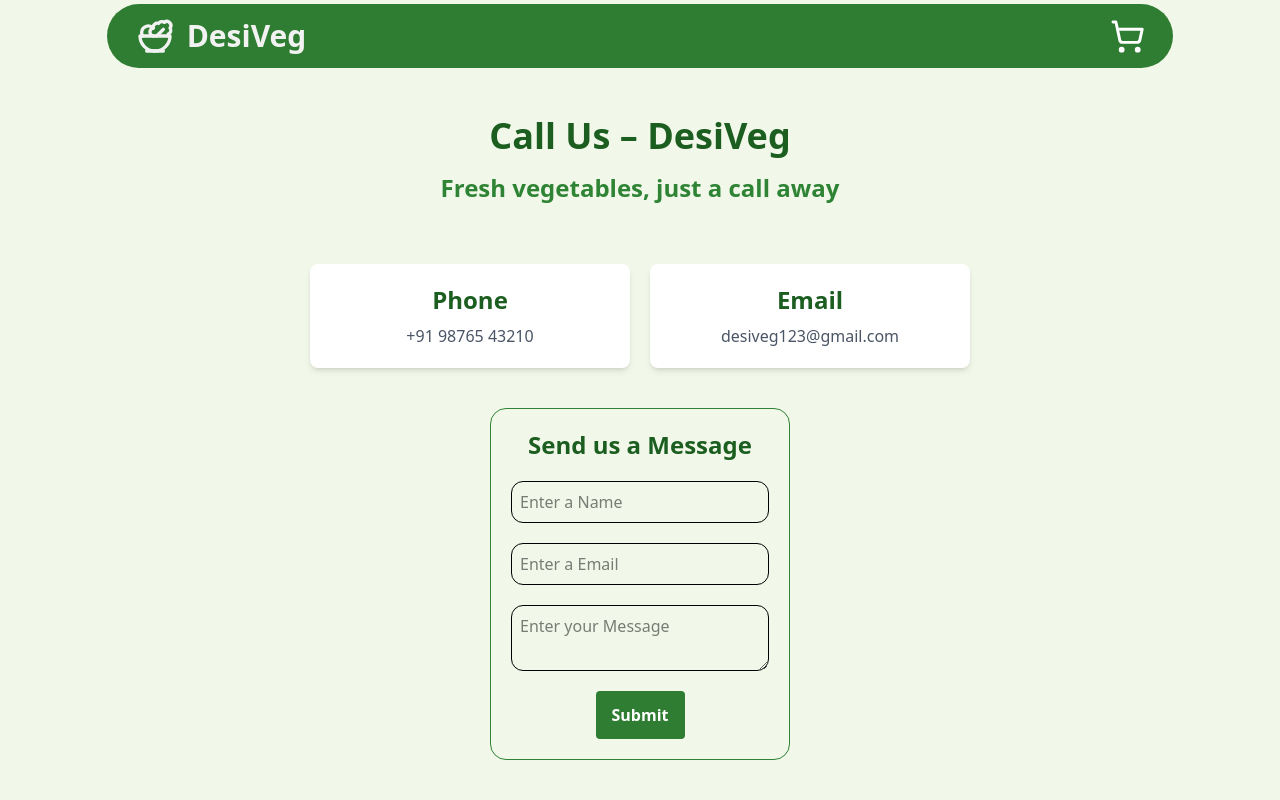
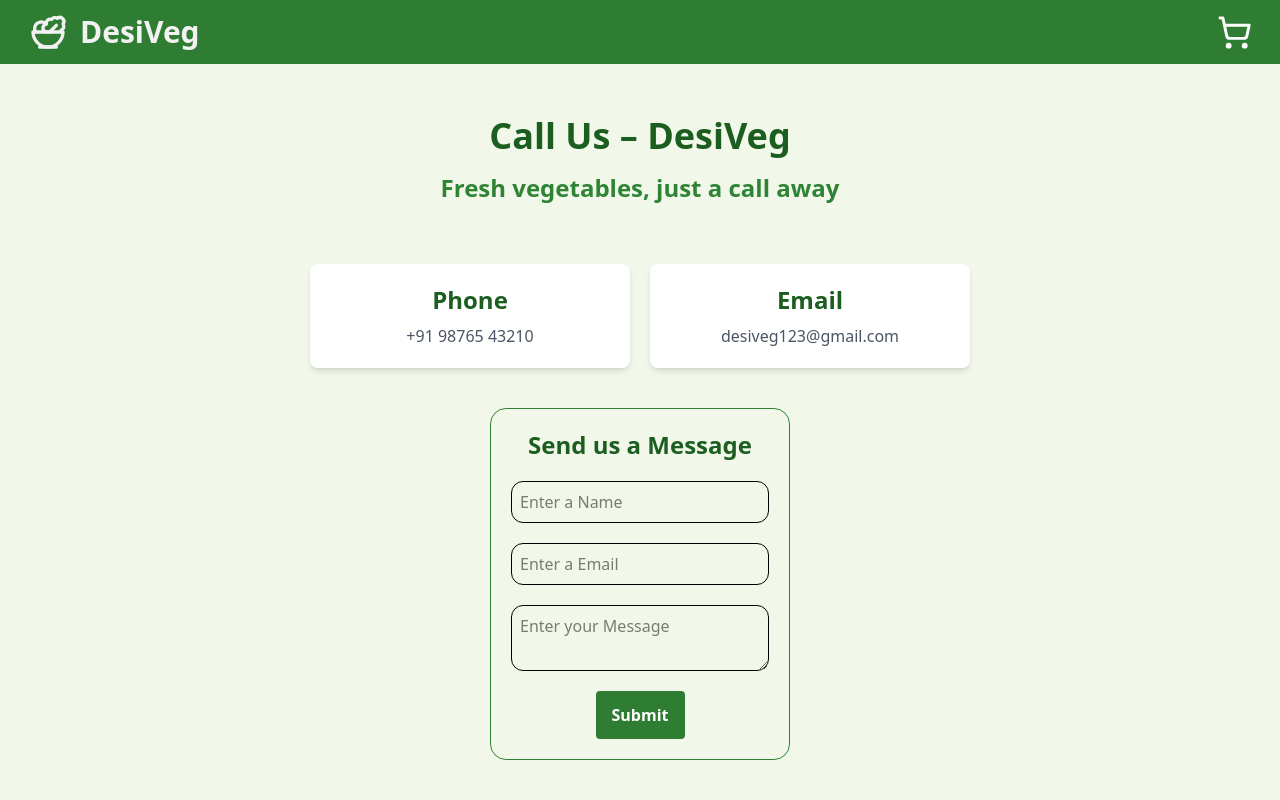
Before and after one commit to siddhikharde/DesiVeg, a React (Vite) app: page /callus in a window 1280 px wide. Shown: the top 800 px of the page. Built offline with nearby package versions, Linux system fonts and the light colour scheme; no server answers.

Commit message:
basic changes added

```diff
--- a/src/components/CartVegitableCard.jsx
+++ b/src/components/CartVegitableCard.jsx
@@ -16,7 +16,7 @@ function CartVegitableCard(
     return (
         <div>
             {
-                <div key={id} className='flex flex-col gap-2 md:flex-row bg-[#FFFFFF] border border-[#C8E6C9] p-2 m-4 rounded-2xl shadow-md'>
+                <div key={id} className='flex flex-col gap-2 md:flex-row bg-[#FFFFFF] border border-[#C8E6C9] p-2  rounded-2xl shadow-md'>
                     <div className='md:w-90 w-full h-70 md:h-55 rounded-xl overflow-hidden'>
                         <img src={image} alt={name} className='object-cover h-full w-full rounded-xl'/>
                     </div>
--- a/src/components/Navbar.jsx
+++ b/src/components/Navbar.jsx
@@ -12,7 +12,7 @@ useEffect(()=>{
 },[refreshCart])
 
   return (
-    <div className='max-w-10/12 z-50 bg-[#2E7D32] mx-auto flex items-center justify-between px-7 py-3 sticky top-1 rounded-full'>
+    <div className='max-w-full z-50 bg-[#2E7D32] mx-auto flex items-center justify-between px-7 py-3 sticky top-0 '>
       <Link to="/" className='font-bold text-[#f2f2f2] text-3xl flex items-center gap-3'>
         <Salad size={40} strokeWidth={2}/> DesiVeg</Link>
        <Link to="/cart" className='relative flex items-center gap-2'>
--- a/src/index.css
+++ b/src/index.css
@@ -17,3 +17,6 @@ h5{
 h6{
   @apply text-base  ;
 }
+*{
+  box-sizing: border-box;
+}
--- a/src/views/CallUs.jsx
+++ b/src/views/CallUs.jsx
@@ -15,9 +15,9 @@ function CallUs() {
   return (
    <div className='bg-[#F1F8E9]'>
     <Navbar/>
-     <div className='min-h-screen p-5'>
+     <div className='min-h-[80vh] p-5'>
       <div className='flex flex-col justify-center items-center p-5 gap-4'>
-        <h1 className=' font-bold mt-3 text-[#1B5E20]'> Call Us – DesiVeg</h1>
+        <h1 className=' font-bold mt-3 text-center text-[#1B5E20]'> Call Us – DesiVeg</h1>
         <p className='text-center text-2xl font-bold text-[#2e8434]'>Fresh vegetables, just a call away</p>
       </div>
       <div className='flex justify-center items-center gap-5 mt-10 flex-col md:flex-row mb-10'>
--- a/src/views/MyCart.jsx
+++ b/src/views/MyCart.jsx
@@ -20,7 +20,7 @@ function Cart() {
   return (
     <div className=' bg-[#F1F8E9] ' >
         <Navbar/>
-        <div className='min-h-screen '>
+        <div className='min-h-[80vh] '>
           <h2 className='text-center  mt-5 font-bold text-4xl! text-[#1B5E20] '>
           {
           cartItems.length===0 ? "Your Cart is Empty" : "My Cart"
@@ -30,7 +30,7 @@ function Cart() {
           cartItems.length===0 ? null : `Total Items: ${cartItems.length} - Total Price: ₹${totalPrice}`
          } </p>
 
-        <div className='max-h-[500px] overflow-y-scroll p-5'>
+        <div className='max-h-[700px] flex flex-col gap-3 overflow-y-scroll p-5'>
            {
             cartItems.map((item)=>{
                 return(
--- a/src/views/Vegitables.jsx
+++ b/src/views/Vegitables.jsx
@@ -40,7 +40,7 @@ function Vegitables() {
   return (
     <div>
         <Navbar refreshCart={refreshCart}/>
-        <div className="flex min-h-screen flex-col md:flex-row flex-wrap items-center justify-center p-5">
+        <div className="flex min-h-screen flex-col md:flex-row flex-wrap items-center justify-center pt-5 ">
         {
             vegitables.map((vegitable)=>{
                 const {id,name,description,price,unit,image,category,tags}=vegitable;
```
